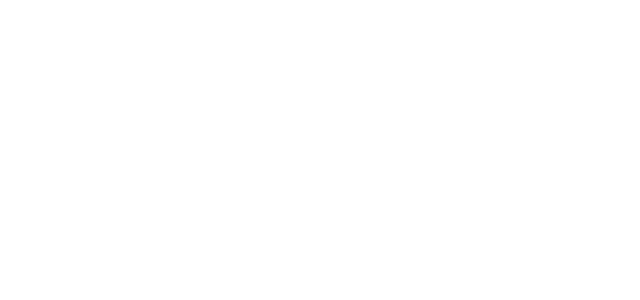
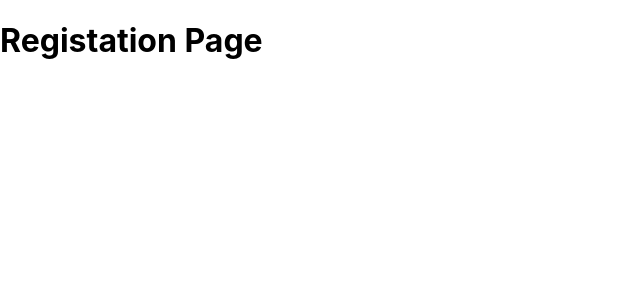
Before and after one commit to karthickvkumar/vshesh-08, a React (Create React App) app in the folder react-project/: page /signup in a window 1280 px wide. Before the commit this address had no page. Shown: the top 300 px of the page, without its empty margins (0-640 px from the left). Built offline with nearby package versions, Linux system fonts and the light colour scheme.

Commit message:
commit message

```diff
--- a/react-project/src/App.js
+++ b/react-project/src/App.js
@@ -7,6 +7,7 @@
 import LoginScreen from "./pages/login-page";
 import ProfileScreen from "./pages/profile-page";
 import LandingScreen from "./pages/landing-page";
+import RegistationScreen from "./pages/register-page";
 
 function App() {
   return (
@@ -16,6 +17,7 @@
         <Route path="home" element={<HomeScreen></HomeScreen>}></Route>
         <Route path="login" element={<LoginScreen></LoginScreen>}></Route>
         <Route path="details" element={<ProfileScreen></ProfileScreen>}></Route>
+        <Route path="signup" element={<RegistationScreen></RegistationScreen>}></Route>
       </Routes>
     </BrowserRouter>
   );
--- /dev/null
+++ b/react-project/src/pages/register-page.js
@@ -0,0 +1,11 @@
+import React from "react";
+
+const RegistationScreen = () => {
+  return(
+    <div>
+      <h1>Registation Page</h1>
+    </div>
+  )
+}
+
+export default RegistationScreen;
```
